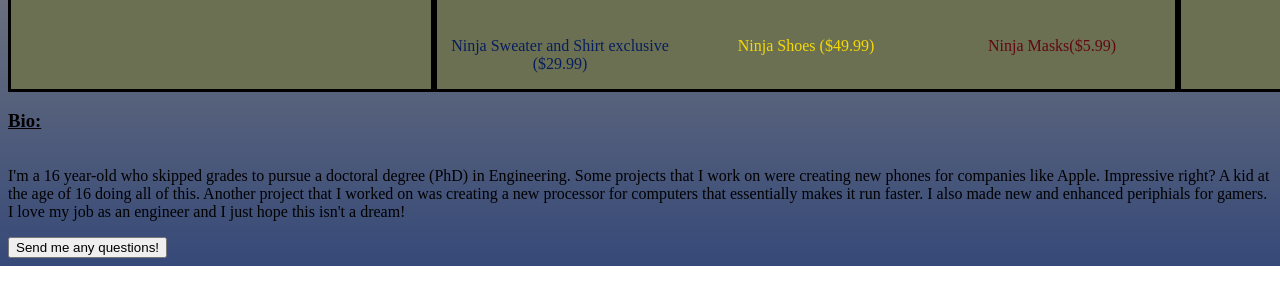
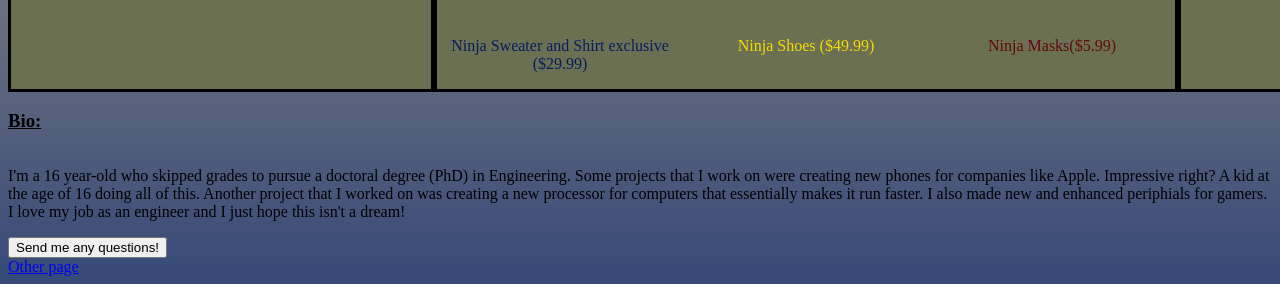
Before and after one commit to GilbertoCejaJr/New-Personal-Website, a plain HTML site: page index.html in a window 1280 px wide. Shown: the part 893-1177 px from the top of the page. Drawn offline with Linux system fonts and the light colour scheme.

Commit message:
Update index.html

```diff
--- a/index.html
+++ b/index.html
@@ -125,5 +125,6 @@
             <a href="https://www.questions.com/"><button>Send me any questions!</button></a>
         </div>
 
+        <a href="https://gilbertocejajr.github.io/New-Personal-Website/newpage.html">Other page</a>
     </body>
 </html>
```
